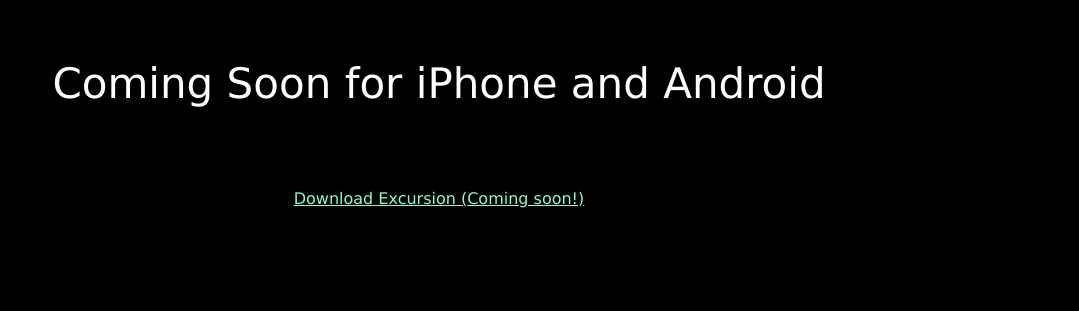
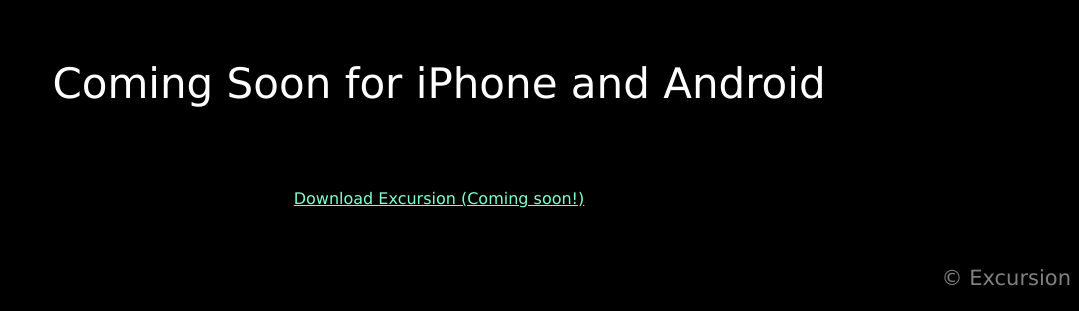
Before and after one commit to JE18CN/excursion, a plain HTML site: page index.html in a window 1280 px wide. Shown: the part 1259-1570 px from the top of the page, without its empty margins (201-1280 px from the left). Before the commit the page ends 1525 px from the top, so only its background shows below. Drawn offline with Linux system fonts and the light colour scheme.

Commit message:
Add copyright

```diff
--- a/index.html
+++ b/index.html
@@ -28,6 +28,7 @@
       <p><a class = adlink href = "">Download Excursion (Coming soon!)</a></p>
     </div>
     <div>
+      <p class= "sectiontext footer"> &copy; Excursion</p>
     </div>
   </body>
 </html>
--- a/resources/css/style.css
+++ b/resources/css/style.css
@@ -25,3 +25,7 @@ html{
   font-size: 16px;
   color: aquamarine;
 }
+
+.footer {
+  text-align: right;
+}
```
